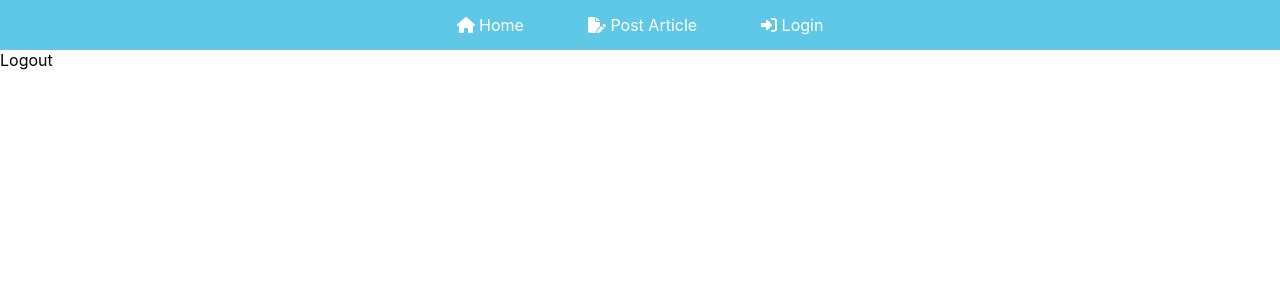
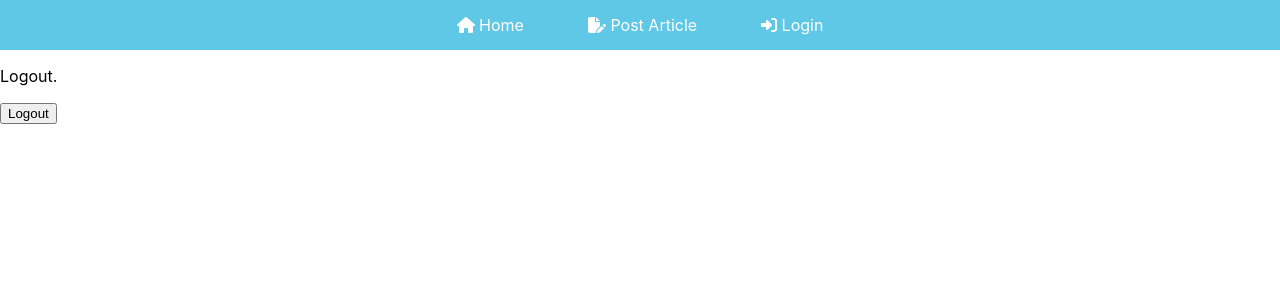
Before and after one commit to hayapy88/blog, a React (Create React App) app: page /logout in a window 1280 px wide. Shown: the top 300 px of the page. Built offline with nearby package versions, Linux system fonts and the light colour scheme.

Commit message:
Add a logout function

```diff
--- a/src/App.js
+++ b/src/App.js
@@ -16,7 +16,10 @@ function App() {
         <Route path="/" element={<Home />}></Route>
         <Route path="/postArticle" element={<PostArticle />}></Route>
         <Route path="/login" element={<Login setIsAuth={setIsAuth} />}></Route>
-        <Route path="/logout" element={<Logout />}></Route>
+        <Route
+          path="/logout"
+          element={<Logout setIsAuth={setIsAuth} />}
+        ></Route>
       </Routes>
     </Router>
   );
--- a/src/components/Logout.js
+++ b/src/components/Logout.js
@@ -1,7 +1,26 @@
+import { signOut } from "firebase/auth";
 import React from "react";
+import { auth } from "../firebase";
+import { useNavigate } from "react-router-dom";
 
-const Logout = () => {
-  return <div>Logout</div>;
+const Logout = ({ setIsAuth }) => {
+  const navigate = useNavigate();
+  const logout = () => {
+    signOut(auth).then(() => {
+      localStorage.clear();
+      setIsAuth(false);
+      navigate("/login");
+    });
+  };
+
+  return (
+    <div>
+      <p>Logout.</p>
+      <button type="button" onClick={logout}>
+        Logout
+      </button>
+    </div>
+  );
 };
 
 export default Logout;
```
